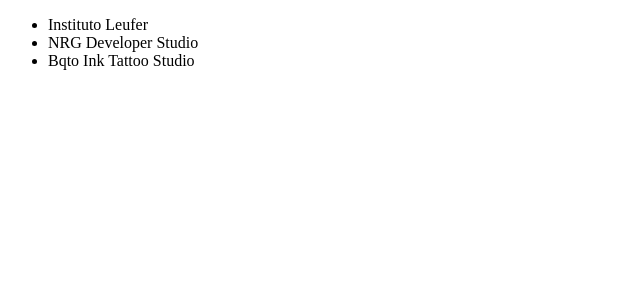
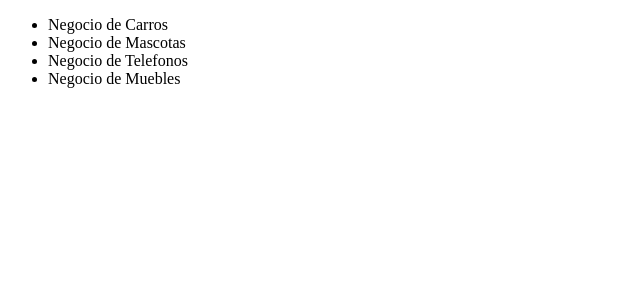
Before and after one commit to thomasnrg/Platzisquare, an Angular app: page / in a window 1280 px wide. Shown: the top 300 px of the page, without its empty margins (0-640 px from the left). Built offline with nearby package versions, Linux system fonts and the light colour scheme.

Commit message:
Directiva ngIf

```diff
--- a/src/app/app.component.html
+++ b/src/app/app.component.html
@@ -1,4 +1,6 @@
 <!--The content below is only a placeholder and can be replaced.-->
 <ul>
-  <li *ngFor="let lugar of lugares">{{lugar.nombre}}</li>
+  <ng-container *ngFor="let lugar of lugares">
+    <li *ngIf="lugar.active">{{lugar.nombre}}</li>
+  </ng-container>
 </ul>
--- a/src/app/app.component.ts
+++ b/src/app/app.component.ts
@@ -8,9 +8,12 @@
 export class AppComponent {
   title = 'Platzisquare';
   lugares:any = [
-    {nombre: 'Instituto Leufer'},
-    {nombre: 'NRG Developer Studio'},
-    {nombre: 'Bqto Ink Tattoo Studio'}
+    {active: true, nombre: 'Negocio de Carros'},
+    {active: true, nombre: 'Negocio de Mascotas'},
+    {active: true, nombre: 'Negocio de Telefonos'},
+    {active: false, nombre: 'Negocio de Casas'},
+    {active: true, nombre: 'Negocio de Muebles'},
+    {active: false, nombre: 'Negocio de Desarrollo web'}
   ]
 
 
```
